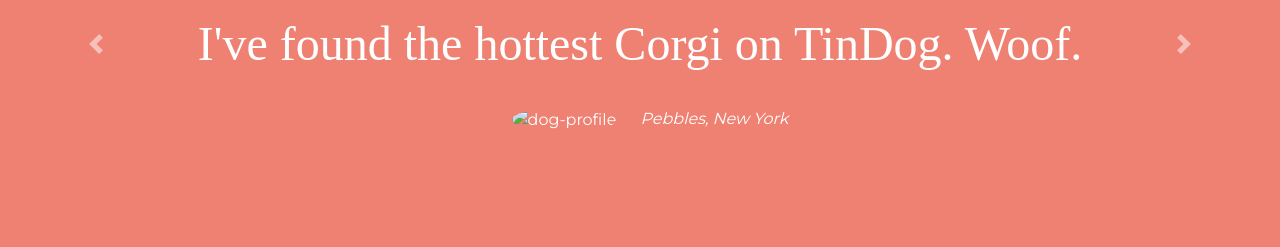
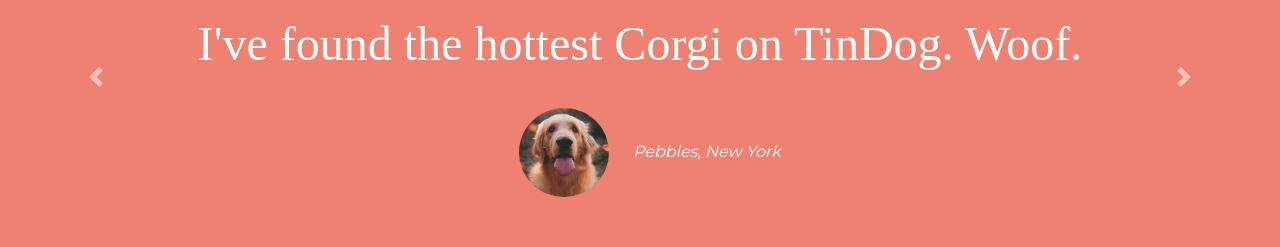
Before and after one commit to pavan00013/TinDog, a plain HTML site: page index.html in a window 1280 px wide. Shown: the part 1218-1465 px from the top of the page. Drawn offline with nearby package versions, Linux system fonts and the light colour scheme; files that its build step writes are made by us from their sources; files whose address does not match are found by name.

Commit message:
Update index.html

```diff
--- a/index.html
+++ b/index.html
@@ -115,7 +115,7 @@
       <div class="carousel-inner">
         <div class="carousel-item active container-fluid">
           <h2 class="testimonial-text">I no longer have to sniff other dogs for love. I've found the hottest Corgi on TinDog. Woof.</h2>
-          <img class="testimonial-image" src="pavan00013/TinDog/blob/main/dog-img.jpg" alt="dog-profile">
+          <img class="testimonial-image" src="dog-img.jpg" alt="dog-profile">
           <em>Pebbles, New York</em>
         </div>
         <div class="carousel-item container-fluid">
```
